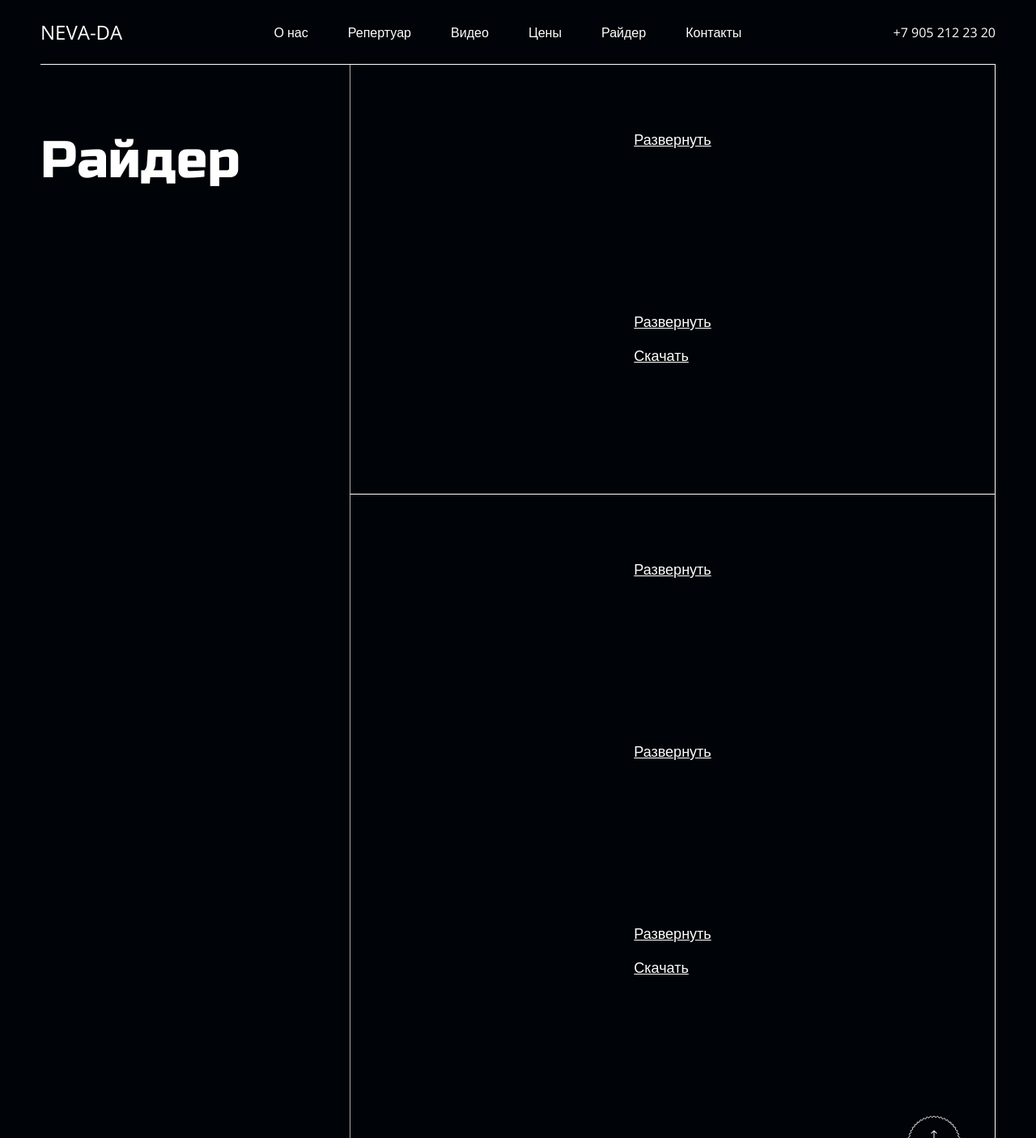
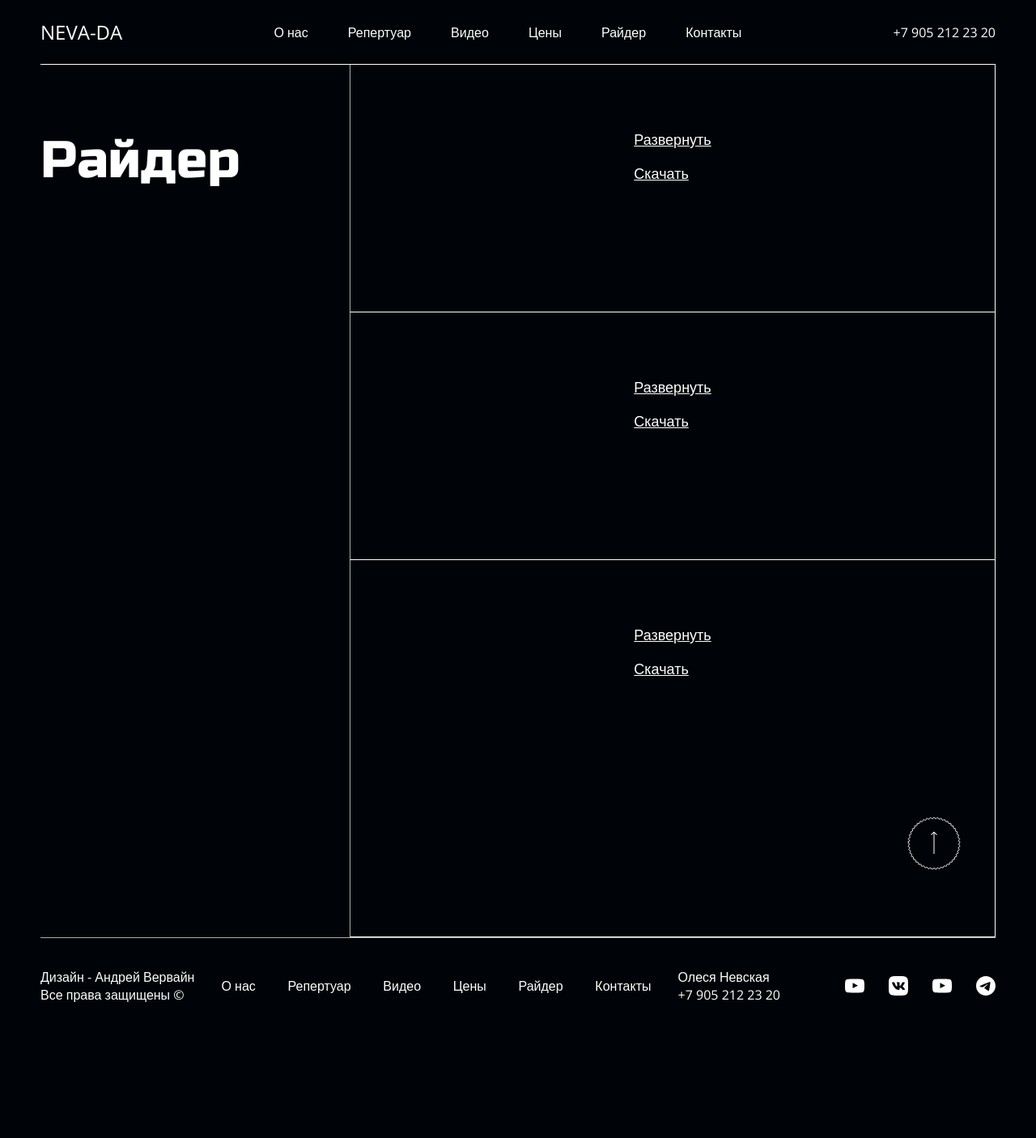
Before and after one commit to Svyat21/NEVA-DA-APP, a Django app: page /rider/ in a window 1280 px wide. Shown: the top 1406 px of the page at 81% size. After the commit the page ends 1238 px from the top, so only its background shows below. Run offline with Django 3.2, Linux system fonts and the light colour scheme; data that the repository does not hold is empty.

Commit message:
Изменена структура страницы райдера

```diff
--- a/nevada_app/nevada_shop/templates/nevada_shop/full_rider.html
+++ b/nevada_app/nevada_shop/templates/nevada_shop/full_rider.html
@@ -14,7 +14,13 @@
                 </div>
                 <div class="text_rider invisible">{{ rider.0.description|linebreaks }}</div>
                 <p class="rider_bottom">Развернуть</p>
+                <a target="_blank" class="download" href="{{ rider.0.file.url }}">Скачать</a>
             </div>
+        </div>
+    </div>
+    <div class="rider_full_contain">
+        <div class="rider_full_left"></div>
+        <div class="rider_full_right">
             <div class="rider_full_body">
                 <h1 class="h1_standart">{{ rider.1.name }}</h1>
                 <div class="text_rider_min">
@@ -23,7 +29,7 @@
                 </div>
                 <div class="text_rider invisible">{{ rider.1.description|linebreaks }}</div>
                 <p class="rider_bottom">Развернуть</p>
-                <a target="_blank" class="download" href="{{ rider.0.file.url }}">Скачать</a>
+                <a target="_blank" class="download" href="{{ rider.1.file.url }}">Скачать</a>
             </div>
         </div>
     </div>
@@ -38,24 +44,6 @@
                 </div>
                 <div class="text_rider invisible">{{ rider.2.description|linebreaks }}</div>
                 <p class="rider_bottom">Развернуть</p>
-            </div>
-            <div class="rider_full_body">
-                <h1 class="h1_standart">{{ rider.3.name }}</h1>
-                <div class="text_rider_min">
-                    {{ rider.3.short_description|linebreaks }}
-                    <div class="gradient"></div>
-                </div>
-                <div class="text_rider invisible">{{ rider.3.description|linebreaks }}</div>
-                <p class="rider_bottom">Развернуть</p>
-            </div>
-            <div class="rider_full_body">
-                <h1 class="h1_standart">{{ rider.4.name }}</h1>
-                <div class="text_rider_min">
-                    {{ rider.4.short_description|linebreaks }}
-                    <div class="gradient"></div>
-                </div>
-                <div class="text_rider invisible">{{ rider.4.description|linebreaks }}</div>
-                <p class="rider_bottom">Развернуть</p>
                 <a target="_blank" class="download" href="{{ rider.2.file.url }}">Скачать</a>
             </div>
             <div class="last_div">
```
